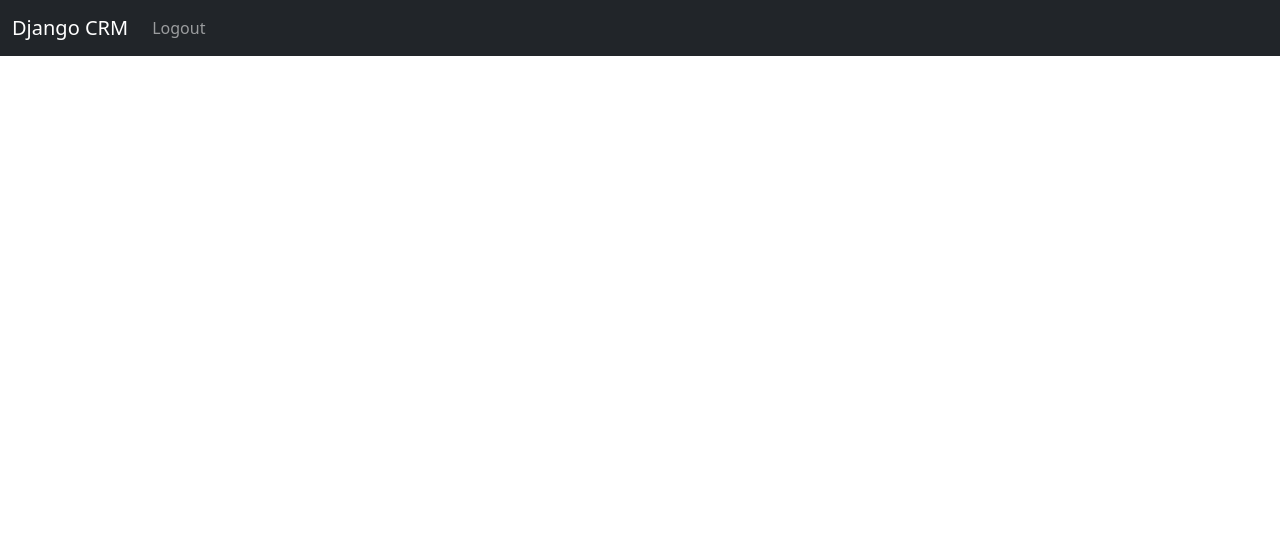
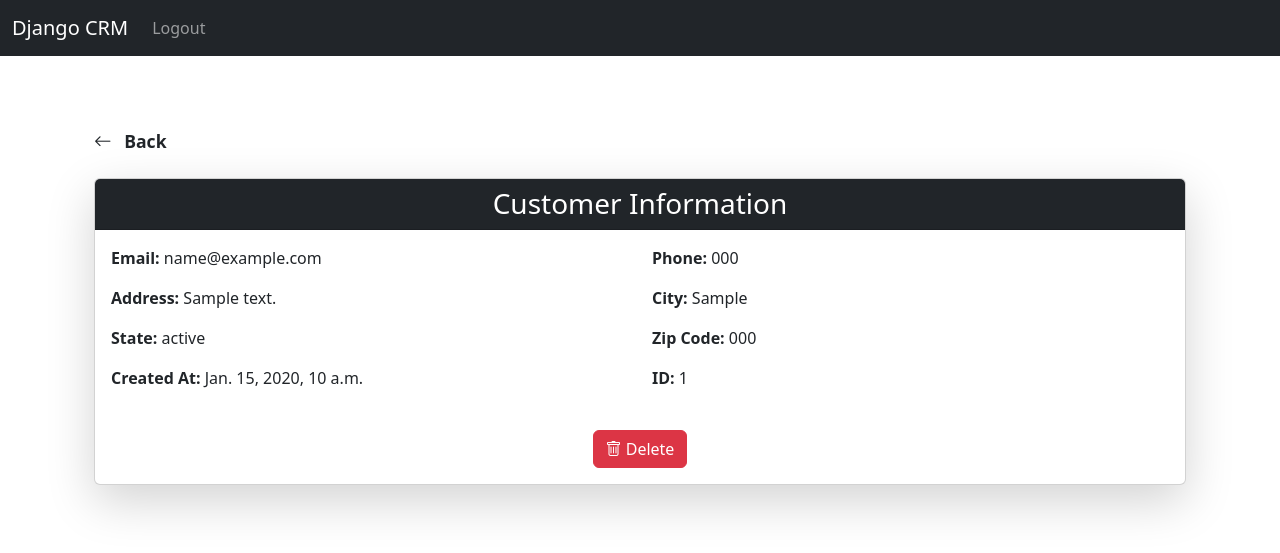
Before and after one commit to mahdihassani-dev/Django-CRM, a Django app: page /customer/1 in a window 1280 px wide. Shown: the top 553 px of the page. Run offline with Django 5.2, Linux system fonts and the light colour scheme; a user stored in the database is signed in; tables that the repository leaves empty hold one stand-in row (values such as "Sample post").

Commit message:
customer page style completed

```diff
--- a/website/templates/customer.html
+++ b/website/templates/customer.html
@@ -1,4 +1,64 @@
 {% extends "base.html" %}
+{% load static %}
 {% block content %}
 
+<!-- Include Bootstrap CSS -->
+<link href="https://cdn.jsdelivr.net/npm/bootstrap@5.3.0-alpha1/dist/css/bootstrap.min.css" rel="stylesheet">
+
+<div class="container mt-5">
+    <!-- Back Link -->
+    <div class="mb-4">
+        <a href="" class="text-decoration-none text-dark fw-bold" style="font-size: 1.1rem;">
+            <i class="bi bi-arrow-left me-2"></i> Back
+        </a>
+    </div>
+
+    <!-- Customer Information Card -->
+    <div class="card shadow-lg">
+        <div class="card-header bg-dark text-white">
+            <h3 class="mb-0 text-center">Customer Information</h3>
+        </div>
+        <div class="card-body">
+            <div class="row">
+                <div class="col-md-6 mb-3">
+                    <strong>Email:</strong> <span>{{ customer.email }}</span>
+                </div>
+                <div class="col-md-6 mb-3">
+                    <strong>Phone:</strong> <span>{{ customer.phone }}</span>
+                </div>
+                <div class="col-md-6 mb-3">
+                    <strong>Address:</strong> <span>{{ customer.address }}</span>
+                </div>
+                <div class="col-md-6 mb-3">
+                    <strong>City:</strong> <span>{{ customer.city }}</span>
+                </div>
+                <div class="col-md-6 mb-3">
+                    <strong>State:</strong> <span>{{ customer.state }}</span>
+                </div>
+                <div class="col-md-6 mb-3">
+                    <strong>Zip Code:</strong> <span>{{ customer.zipcode }}</span>
+                </div>
+                <div class="col-md-6 mb-3">
+                    <strong>Created At:</strong> <span>{{ customer.created_at }}</span>
+                </div>
+                <div class="col-md-6 mb-3">
+                    <strong>ID:</strong> <span>{{ customer.id }}</span>
+                </div>
+            </div>
+            <!-- Delete Button -->
+            <div class="text-center mt-4">
+                <a href="" class="btn btn-danger">
+                    <i class="bi bi-trash"></i> Delete
+                </a>
+            </div>
+        </div>
+    </div>
+</div>
+
+<!-- Include Bootstrap Icons (for button icons) -->
+<link href="https://cdn.jsdelivr.net/npm/bootstrap-icons/font/bootstrap-icons.css" rel="stylesheet">
+
+<!-- Include Bootstrap JS (Optional, for interactivity if needed) -->
+<script src="https://cdn.jsdelivr.net/npm/bootstrap@5.3.0-alpha1/dist/js/bootstrap.bundle.min.js"></script>
+
 {% endblock content %}
```
